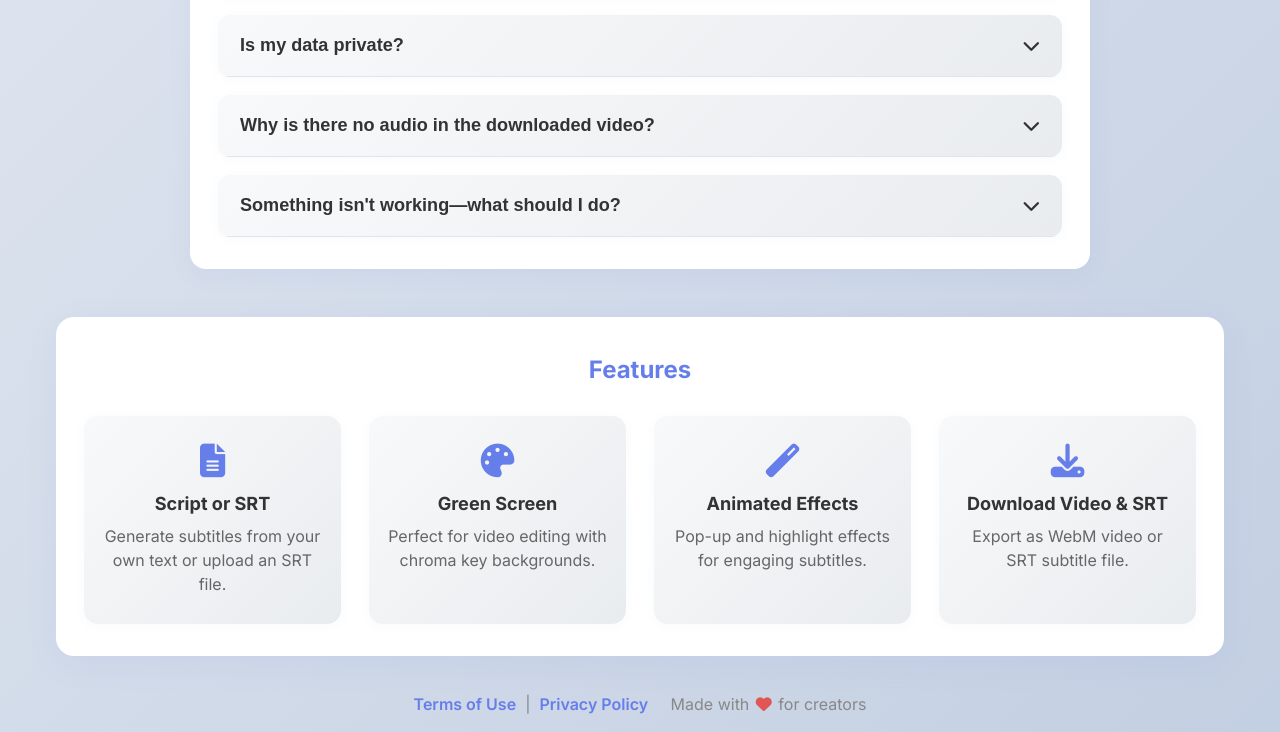
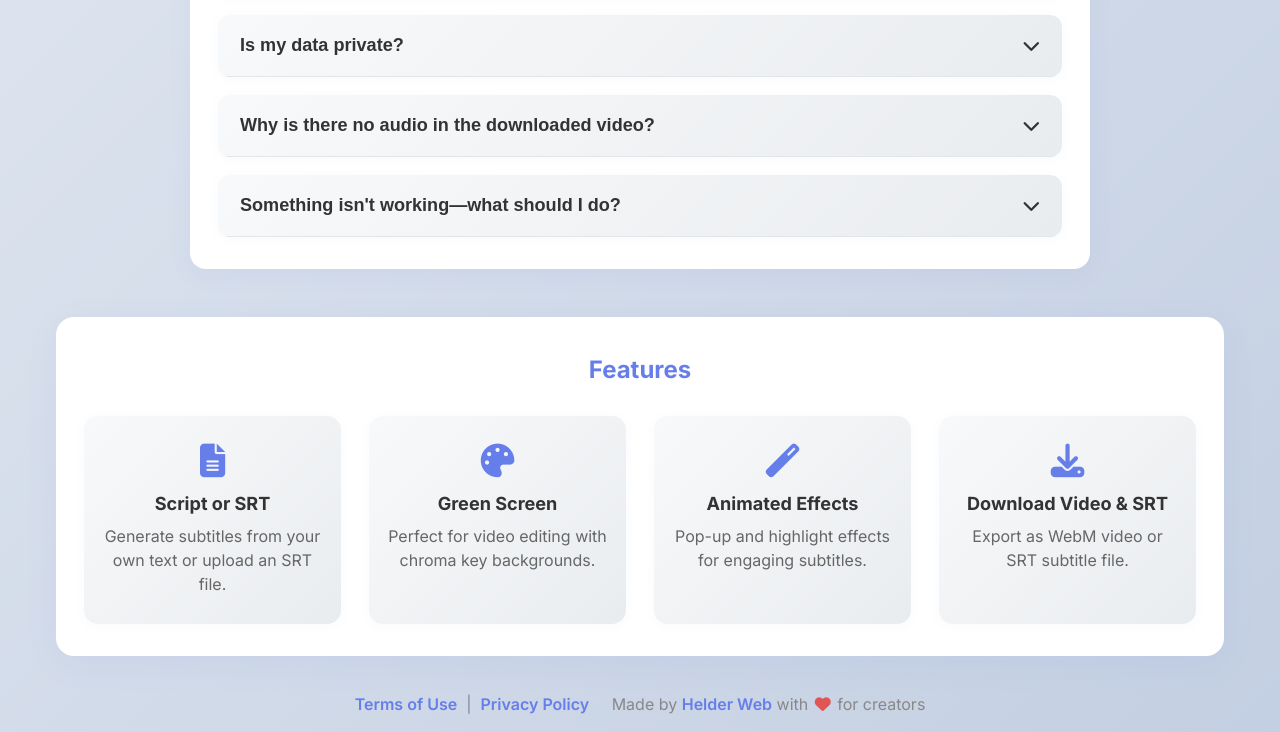
Before and after one commit to subtitlegenerator/subtitlegenerator.github.io, a plain HTML site: page index.html in a window 1280 px wide. Shown: the part 1992-2724 px from the top of the page. Drawn offline with Linux system fonts and the light colour scheme.

Commit message:
Update index.html

```diff
--- a/index.html
+++ b/index.html
@@ -372,7 +372,7 @@ This is a subtitle example.</pre>
         <footer class="modern-footer">
             <span>
                 <a href="terms.html">Terms of Use</a> &nbsp;|&nbsp; <a href="privacy.html">Privacy Policy</a>
-                <span style="margin-left:18px;">Made with <i class="fas fa-heart"></i> for creators</span>
+                <span style="margin-left:18px;">Made by <a href="https://helderweb.nl/">Helder Web</a> with <i class="fas fa-heart"></i> for creators</span>
             </span>
         </footer>
     </div>
```
